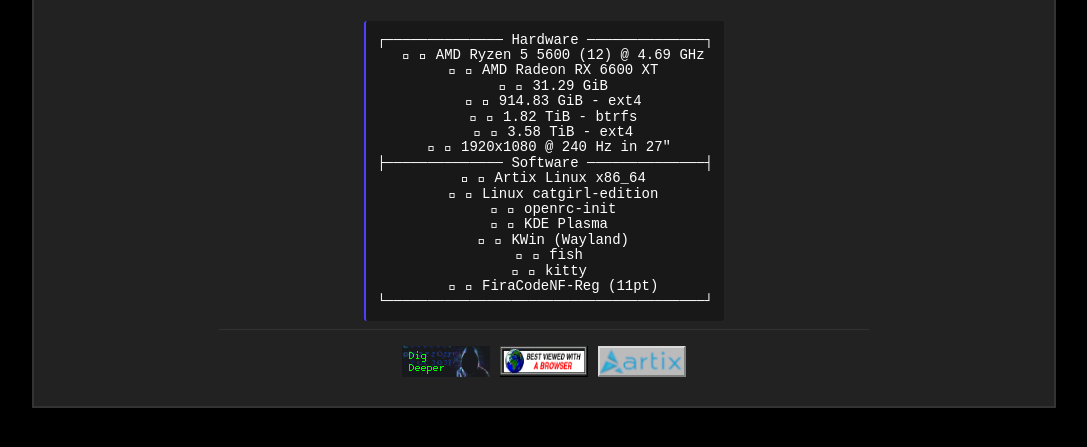
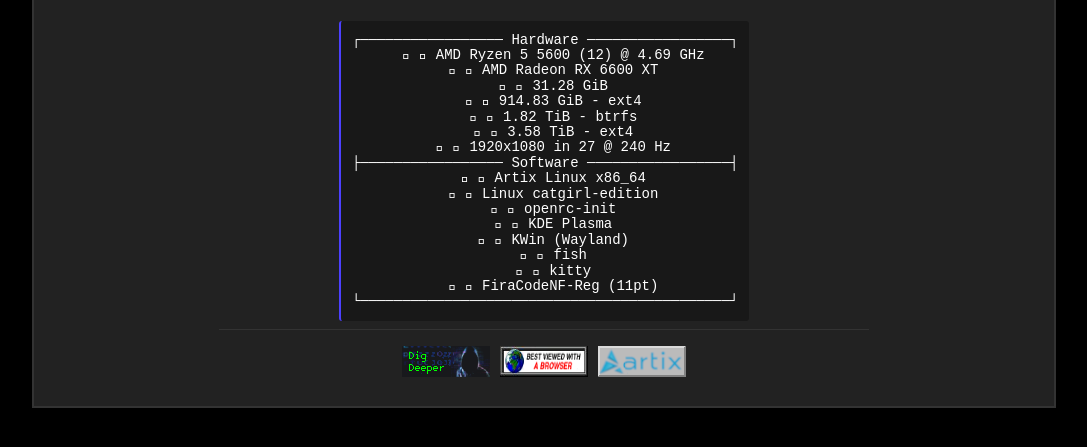
Before and after one commit to MiRw3b/mirw3b-website, a plain HTML site: page fastfetch.html in a window 1280 px wide. Shown: the part 97-544 px from the top of the page, without its empty margins (96-1183 px from the left). Drawn offline with Linux system fonts and the light colour scheme; a web font is replaced by a local one.

Commit message:
Update fastfetch.html
better >:)

```diff
--- a/fastfetch.html
+++ b/fastfetch.html
@@ -9,15 +9,15 @@
 <body>
   <div class="panel">
     <h1>le EPIC fastfetch!!!1</h1>
-    <preff>┌────────────── Hardware ──────────────┐
+    <preff>┌───────────────── Hardware ─────────────────┐
     AMD Ryzen 5 5600 (12) @ 4.69 GHz
   󰾲  AMD Radeon RX 6600 XT
-    31.29 GiB
+    31.28 GiB
     914.83 GiB - ext4
     1.82 TiB - btrfs
     3.58 TiB - ext4
-  󰍹  1920x1080 @ 240 Hz in 27"
-├────────────── Software ──────────────┤
+  󰍹  1920x1080 in 27 @ 240 Hz
+├───────────────── Software ─────────────────┤
     Artix Linux x86_64
     Linux catgirl-edition
   󰿄  openrc-init
@@ -26,7 +26,7 @@
     fish
     kitty
     FiraCodeNF-Reg (11pt)
-└──────────────────────────────────────┘</preff>
+└────────────────────────────────────────────┘</preff>
     <hr>
     <p>
       <a rel="noreferrer" href="http://digdeeper.club"><img src="/assets/digdeeper.webp" alt="Dig Deeper!" width="88" height="31" loading="lazy"></a>
```
